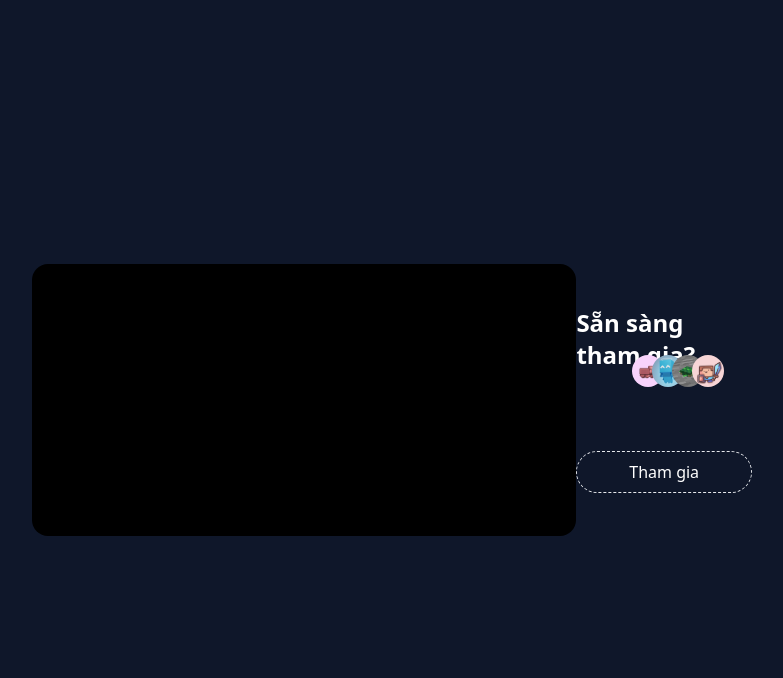
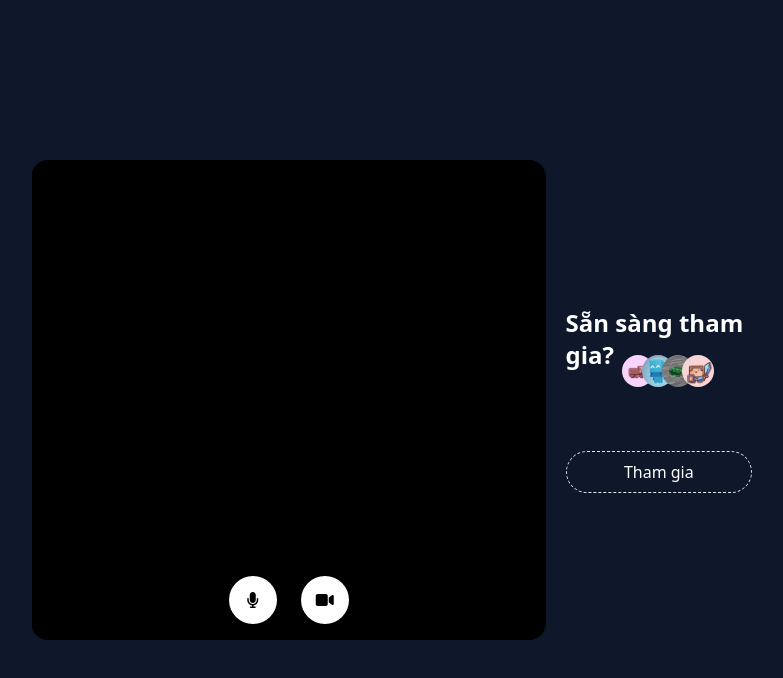
Before and after one commit to ngtrgiabao/meet-with-us, a React (Create React App) app in the folder frontend/: page /overview-camera in a window 1280 px wide. Shown: the top 678 px of the page, without its empty margins (224-1007 px from the left). Built offline with nearby package versions, Linux system fonts and the light colour scheme; no server answers.

Commit message:
BAO - add stream control

```diff
--- a/frontend/package.json
+++ b/frontend/package.json
@@ -15,7 +15,6 @@
     "@types/node": "^16.18.11",
     "@types/react": "^18.0.27",
     "@types/react-dom": "^18.0.10",
-    "ejs": "^3.1.8",
     "gsap": "^3.11.4",
     "peerjs": "^1.4.7",
     "react": "^18.2.0",
@@ -25,9 +24,9 @@
     "react-router-dom": "^6.8.0",
     "react-scripts": "5.0.1",
     "react-webcam": "^7.0.1",
+    "simple-peer": "^9.11.1",
     "socket.io-client": "^4.6.0",
     "typescript": "^4.9.5",
-    "uuid": "^9.0.0",
     "web-vitals": "^2.1.4"
   },
   "scripts": {
--- a/frontend/public/index.html
+++ b/frontend/public/index.html
@@ -52,5 +52,8 @@
       To begin the development, run `npm start` or `yarn start`.
       To create a production bundle, use `npm run build` or `yarn build`.
     --></body>
-    <script defer src="https://cdnjs.cloudflare.com/ajax/libs/gsap/3.11.4/gsap.min.js"></script>
+    <script
+        defer
+        src="https://cdnjs.cloudflare.com/ajax/libs/gsap/3.11.4/gsap.min.js"
+    ></script>
 </html>
--- a/frontend/src/components/Camera.tsx
+++ b/frontend/src/components/Camera.tsx
@@ -80,10 +80,10 @@ const Camera = () => {
             />
             <button onClick={() => call(remotePeerIdValue)}>Call</button>
             <div>
-                <video ref={currentUserVideoRef} />
+                <video ref={currentUserVideoRef} className="-scaleX-[1]" />
             </div>
             <div>
-                <video ref={remoteVideoRef} />
+                <video ref={remoteVideoRef} width={340} height={440} />
             </div>
         </div>
     );
--- a/frontend/src/views/PopupRoomId.tsx
+++ b/frontend/src/components/PopupRoomId.tsx
@@ -4,34 +4,23 @@ const { CopyToClipboard } = require("react-copy-to-clipboard");
 type PopupRoomIdType = {
     id: string;
     isActive: boolean;
+    togglePopup: () => void;
 };
 
 const PopupRoomId = (props: PopupRoomIdType) => {
     const [isCopied, setIsCopied] = React.useState<boolean>(false);
-    const [isActive, setIsActive] = React.useState<boolean>(false);
 
     const handleCopyClipboard: () => void = () => {
         setIsCopied((isCopied) => !isCopied);
-    };
-
-    const handleActive = () => {
-        setIsActive((isActive) => !isActive);
     };
 
     return (
         <>
             {props.isActive ? (
                 // BACKGROUND
-                <div
-                    className={
-                        isActive
-                            ? "hidden"
-                            : "" +
-                              "w-full h-full absolute flex flex-col justify-center items-center bg-black/80"
-                    }
-                >
+                <div className="w-full h-full absolute flex flex-col justify-center items-center bg-black/80">
                     {/* POPUP */}
-                    <div className="border border-white w-fit h-fit px-12 py-4 flex flex-col justify-center items-center rounded-xl text-white">
+                    <div className="border border-white w-fit h-fit px-12 py-4 flex flex-col justify-center items-center rounded-xl text-white animate__animated animate__bounceIn">
                         {/* TITLE */}
                         <span className=" font-bold mb-6">ID room</span>
 
@@ -42,7 +31,7 @@ const PopupRoomId = (props: PopupRoomIdType) => {
                                 className="mr-3 text-black p-2"
                             />
                             <span
-                                onClick={handleActive}
+                                onClick={props.togglePopup}
                                 className="p-2 py-[0.15rem] absolute -top-12 -right-8 hover:text-red-500 cursor-pointer"
                             >
                                 <i className="fa-solid fa-xmark"></i>
--- a/frontend/src/components/WebcamOverview.tsx
+++ b/frontend/src/components/WebcamOverview.tsx
@@ -1,23 +1,88 @@
 import React from "react";
 
-import Webcam from "react-webcam";
+const WebcamStreamCapture = () => {
+    const [isAudio, setIsAudio] = React.useState<boolean>(true);
+    const [isVideo, setIsVideo] = React.useState<boolean>(true);
 
-const WebcamStreamCapture = () => {
-    const webcamRef = React.useRef<any>(null);
+    console.log(isAudio, isVideo);
 
-    const videoConstraints = {
-        width: 1280,
-        height: 720,
-        facingMode: "user",
+    const handleAudio = () => {
+        setIsAudio((isAudio) => !isAudio);
     };
 
+    const handleVideo = () => {
+        setIsVideo((isVideo) => !isVideo);
+    };
+
+    const video = React.useRef<any>(null);
+
+    const getUserMedia = navigator.mediaDevices.getUserMedia;
+
+    getUserMedia({
+        audio: isAudio,
+        video: isVideo,
+    }).then((stream) => {
+        // Changing the source of video to current stream.
+        if (video.current && isVideo) {
+            video.current.srcObject = stream;
+            video.current.play();
+        } else if (isVideo === false) {
+
+        }
+    });
+
     return (
-        <Webcam
-            audio={false}
-            ref={webcamRef}
-            videoConstraints={videoConstraints}
-            className="bg-black w-[45rem] h-fit rounded-2xl"
-        />
+        <>
+            <div className="flex flex-col relative justify-center">
+                {isVideo ? (
+                    <video
+                        ref={video}
+                        className="bg-black w-[40rem] h-[30rem] rounded-2xl"
+                        style={{
+                            transform: "rotateY(180deg)",
+                        }}
+                    ></video>
+                ) : (
+                    <div className="bg-black w-[40rem] h-[30rem] rounded-2xl text-white flex justify-center items-center font-bold text-xl">
+                        You are not allow permission camera 😐
+                    </div>
+                )}
+
+                <div className="absolute bottom-4 left-1/2 -translate-x-1/2 w-fit flex justify-center">
+                    {isAudio ? (
+                        <button
+                            onClick={handleAudio}
+                            className="bg-white font-bold rounded-full w-[3rem] h-[3rem]"
+                        >
+                            <i className="fa-solid fa-microphone"></i>
+                        </button>
+                    ) : (
+                        <button
+                            onClick={handleAudio}
+                            className="text-white font-bold rounded-full w-[3rem] h-[3rem] bg-red-500 "
+                        >
+                            <i className="fa-solid fa-microphone-slash"></i>
+                        </button>
+                    )}
+
+                    {isVideo ? (
+                        <button
+                            onClick={handleVideo}
+                            className="bg-white font-bold rounded-full w-[3rem] h-[3rem] ml-6"
+                        >
+                            <i className="fa-solid fa-video"></i>
+                        </button>
+                    ) : (
+                        <button
+                            onClick={handleVideo}
+                            className="text-white font-bold rounded-full w-[3rem] h-[3rem] bg-red-500 ml-6"
+                        >
+                            <i className="fa-solid fa-video-slash"></i>
+                        </button>
+                    )}
+                </div>
+            </div>
+        </>
     );
 };
 
--- a/frontend/src/views/Home.tsx
+++ b/frontend/src/views/Home.tsx
@@ -6,7 +6,7 @@ import Peer from "peerjs";
 import "../styles/index.css";
 
 import BackgroundVideo from "../layouts/Background";
-import PopupRoomId from "./PopupRoomId";
+import PopupRoomId from "../components/PopupRoomId";
 
 const bgImg = require("../assets/background/home.mp4");
 
@@ -37,7 +37,7 @@ const Home = () => {
         setIsCopied((isCopied) => !isCopied);
     };
 
-    const handleActive = () => {
+    const handleActive: () => void = () => {
         setIsActive((isActive) => !isActive);
     };
 
@@ -96,7 +96,7 @@ const Home = () => {
                     </Link>
                 ) : (
                     <button
-                        className="text-md uppercase font-bold p-2 rounded bg-[#2C2F77] text-white hover:opacity-95 animate__animated animate__bounceIn"
+                        className="text-md uppercase font-bold p-2 rounded bg-[#2C2F77] text-white animate__animated animate__bounceIn"
                         onClick={() => {
                             handleCreateIdRoom();
                             handleActive();
@@ -178,7 +178,11 @@ const Home = () => {
             ></div>
 
             {/* Popup */}
-            <PopupRoomId id={peerId} isActive={isActive} />
+            <PopupRoomId
+                id={peerId}
+                isActive={isActive}
+                togglePopup={handleActive}
+            />
         </div>
     );
 };
--- /dev/null
+++ b/frontend/src/views/Room.tsx
@@ -0,0 +1,7 @@
+import React from "react";
+
+const Room = () => {
+    return <div>Room</div>;
+};
+
+export default Room;
--- a/frontend/src/views/UserOverview.tsx
+++ b/frontend/src/views/UserOverview.tsx
@@ -1,6 +1,5 @@
 import React from "react";
 
-import Camera from "../components/Camera";
 import MiniAvatar from "../components/MiniAvatar";
 
 import bg1 from "../assets/background/1.jpg";
@@ -11,10 +10,10 @@ import WebcamOverview from "../components/WebcamOverview";
 
 const UserOverview = () => {
     return (
-        <div className="h-screen w-full flex justify-between items-center  pl-[16rem] pr-[19rem]">
+        <div className="h-screen w-full flex justify-between items-center pl-[16rem] pr-[19rem]">
             <WebcamOverview />
 
-            <div className=" text-white flex justify-center flex-col relative">
+            <div className="ml-5 text-white flex justify-center flex-col relative">
                 <h3 className="text-2xl font-bold mb-[5rem]">
                     Sẵn sàng tham gia?
                 </h3>
```
Also changed, not shown: 1 other file (tests, documents, lock files or other folders).
